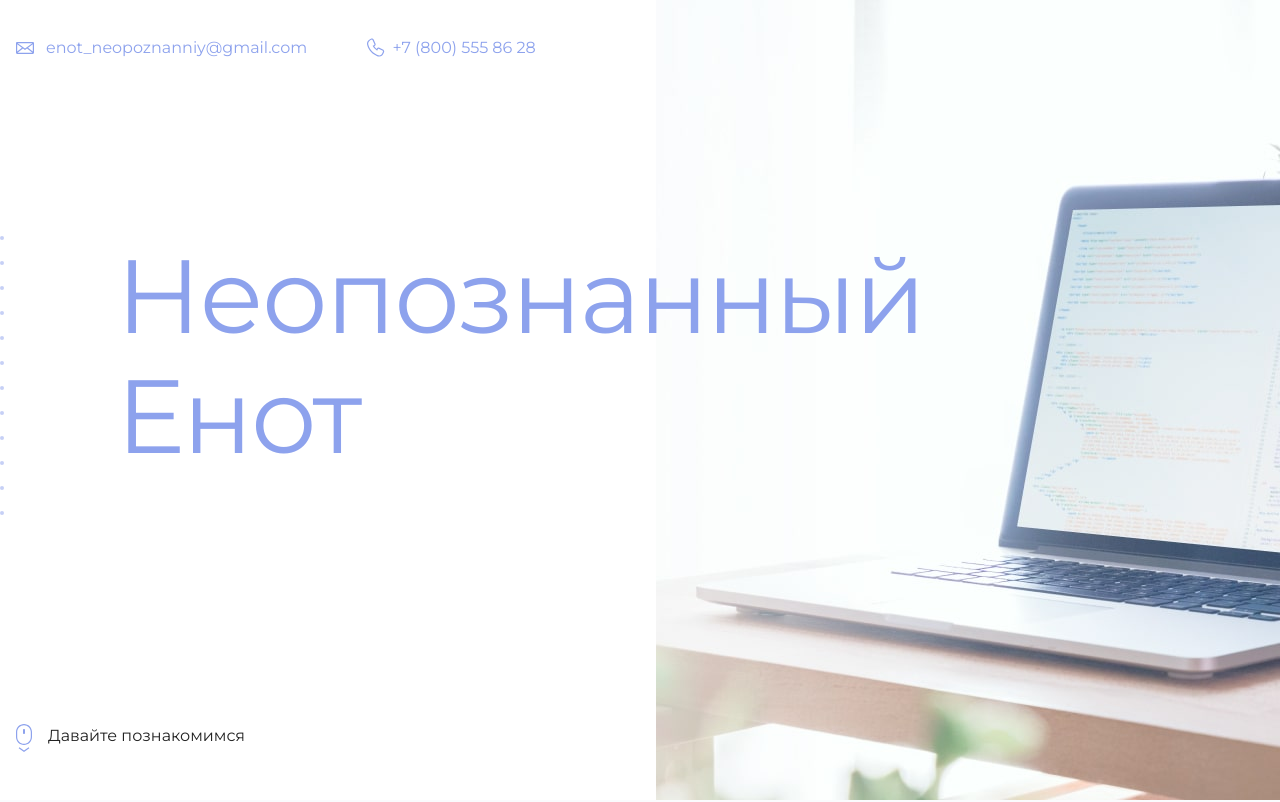
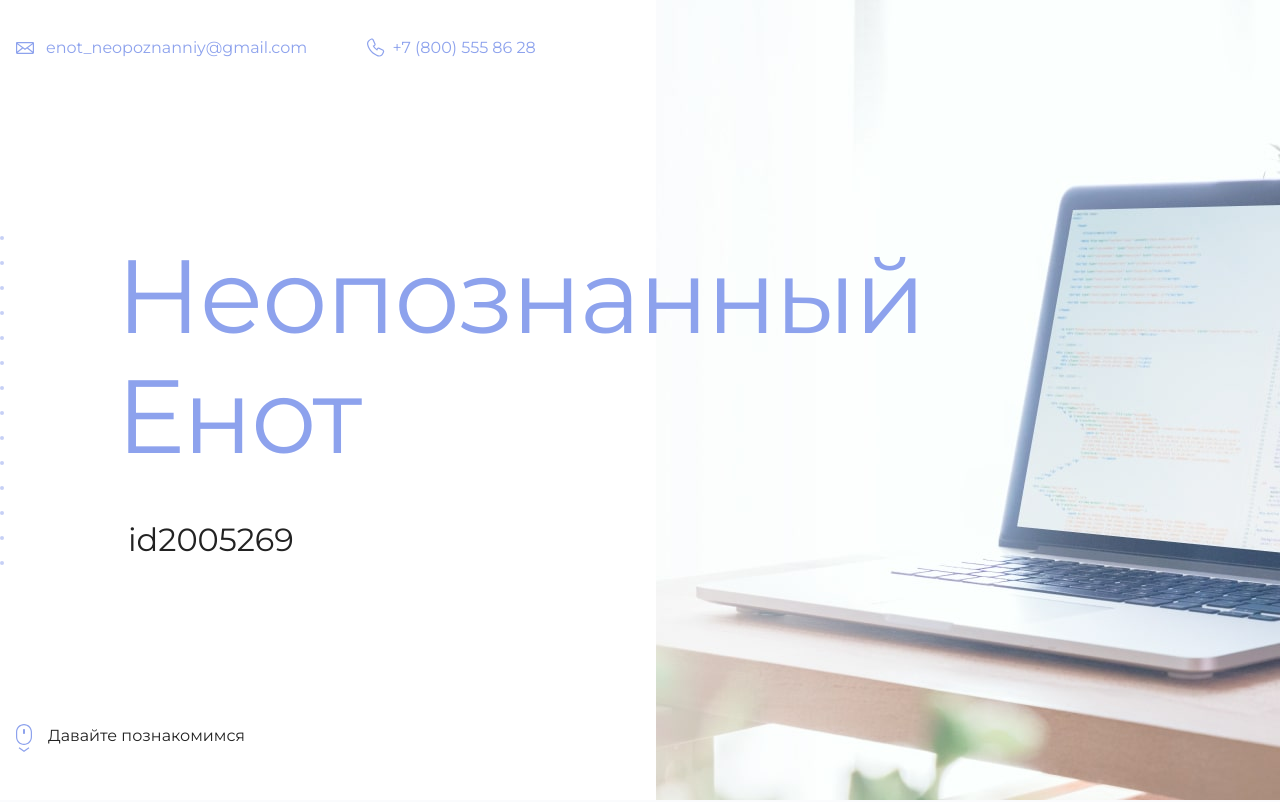
Before and after one commit to camperfail86/-for-htmlacademy, a plain HTML site: page index.html in a window 1280 px wide. Shown: the top 802 px of the page. Drawn offline with Linux system fonts and the light colour scheme; files whose address does not match are found by name.

Commit message:
Update index.html

```diff
--- a/index.html
+++ b/index.html
@@ -19,7 +19,7 @@
       <section class="hero-image">
         <div class="container">
           <h1 class="heading">Неопознанный Енот</h1>
-          <p><!-- Тут ваш id на сайте Академии --></p>
+          <p>id2005269</p>
         </div>
       </section>
 
```
